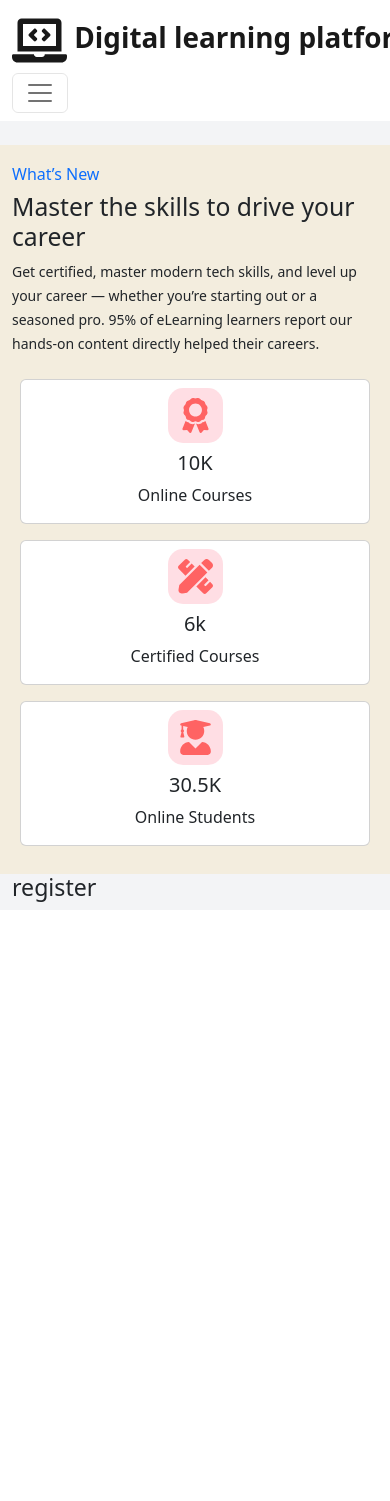
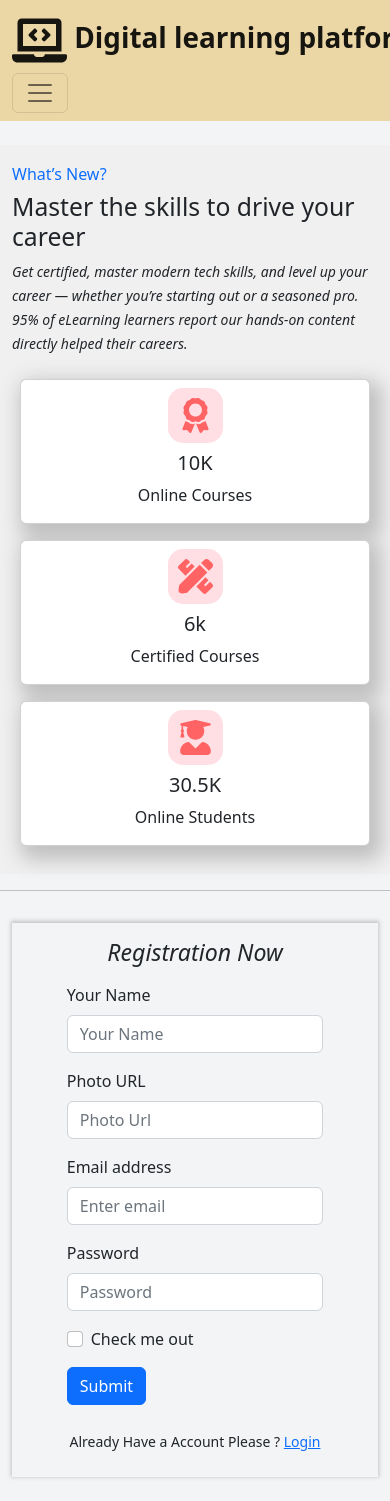
Before and after one commit to bidduthosen/digital-learning-platform-client-side, a React (Create React App) app: page /register in a window 390 px wide. Shown: the top 1501 px of the page. Before the commit the page ends 910 px from the top, so only its background shows below. Built offline with nearby package versions, Linux system fonts and the light colour scheme; no server answers.

Commit message:
register components create and website layout edit

```diff
--- a/src/Pages/CourseCart/CourseCart.css
+++ b/src/Pages/CourseCart/CourseCart.css
@@ -1,4 +1,11 @@
 .courser-cart{
-    align-items: center;
-    background-color: rgb(255 255 255 / 28%)!important
+    background-color: rgb(255 255 255 / 28%)!important;
+    box-shadow: 10px 10px 8px 10px #88888875;
+
+    border: 2px solid blue;
 }
+.courser-cart-img{
+    display: flex;
+   justify-content: center;
+
+}
--- a/src/Pages/Login/Login/Login.js
+++ b/src/Pages/Login/Login/Login.js
@@ -16,8 +16,8 @@ const Login = () => {
                 <Col md='6'>
                     <LoginBanner></LoginBanner>
                 </Col>
-                <Col md='6'>
-                    <h3 className='mb-5 fs-bold'>Sign In Your Account</h3>
+                <Col md='6' style={{boxShadow: "rgb(136 136 136 / 46%) 0px -1px 4px 1px"}}>
+                    <h3 className='my-3 fs-bold fst-italic'>Sign In Your Account</h3>
                     <Form>
                         <Form.Group className="mb-3" controlId="formBasicEmail">
                           <Form.Label>Email address</Form.Label>
@@ -29,7 +29,7 @@ const Login = () => {
                           <Form.Control type="password" name='password' placeholder="Password" required/>
                         </Form.Group>
                         <Form.Group className="mb-3" controlId="formBasicCheckbox">
-                          <Form.Check type="checkbox" label="Check me out" />
+                          <Form.Check type="checkbox" label="Accept" />
                         </Form.Group>
                         <Button variant="outline-primary w-100" type="submit">
                           Submit
--- a/src/Pages/Login/Register/Register.js
+++ b/src/Pages/Login/Register/Register.js
@@ -1,10 +1,41 @@
 import React from 'react';
+import { Container } from 'react-bootstrap';
+import Button from 'react-bootstrap/Button';
+import Form from 'react-bootstrap/Form';
+import { Link } from 'react-router-dom';
 
 const Register = () => {
     return (
-        <div>
-            <h3>register</h3>
-        </div>
+        <Container style={{boxShadow: "rgb(136 136 136 / 46%) 0px -1px 4px 1px"}}>
+            <h3 className='my-3 fs-bold fst-italic text-center pt-3'>Registration Now</h3>
+            <Form className='w-75 mx-auto'>
+                <Form.Group className="mb-3" controlId="formBasicName">
+                  <Form.Label>Your Name</Form.Label>
+                  <Form.Control type="text" name='name' placeholder="Your Name" required/>
+                </Form.Group>
+                <Form.Group className="mb-3" controlId="formBasicPhoto">
+                  <Form.Label>Photo URL</Form.Label>
+                  <Form.Control type="text" name='photoURL' placeholder="Photo Url" required/>
+                </Form.Group>
+                <Form.Group className="mb-3" controlId="formBasicEmail">
+                  <Form.Label>Email address</Form.Label>
+                  <Form.Control type="email" name='email' placeholder="Enter email" required/>
+                </Form.Group>
+
+                <Form.Group className="mb-3" controlId="formBasicPassword">
+                  <Form.Label>Password</Form.Label>
+                  <Form.Control type="password" name='password' placeholder="Password" required/>
+                </Form.Group>
+                <Form.Group className="mb-3" controlId="formBasicCheckbox">
+                  <Form.Check type="checkbox" label="Check me out" />
+                </Form.Group>
+                <Button variant="primary" type="submit">
+                  Submit
+                </Button>
+            </Form>
+            <p className='text-center my-4 pb-4'><small>Already Have a Account Please ? <Link to='/login'>Login</Link></small></p>
+
+        </Container>
     );
 };
 
--- a/src/Pages/Shared/Header/Header.js
+++ b/src/Pages/Shared/Header/Header.js
@@ -14,7 +14,7 @@ import './Header.css';
 
 const Header = () => {
     return (
-        <Navbar collapseOnSelect expand="lg" bg="white" variant="white mb-4">
+        <Navbar collapseOnSelect expand="lg" style={{background: "#ebd6a6"}} variant="white mb-4">
             <Container>
               <Navbar.Brand href="#home" className='fs-1 fw-bold'><FaLaptopCode style={{fontSize: '55px'}}/> Digital learning platform</Navbar.Brand>
               <Navbar.Toggle aria-controls="responsive-navbar-nav" />
@@ -25,7 +25,8 @@ const Header = () => {
                   <Link className='me-2 nav-link' to="/blog">Blog</Link>
                 </Nav>
                 <Nav>
-                <Link  to='/login'><Button style={{background: '#a6b7a9ad', color: 'black', textAlign: 'center'}}>Login</Button></Link>
+                <Link  to='/login'><Button variant="outline-dark m-2">Login</Button></Link>
+                <Link  to='/register'><Button variant="outline-dark m-2">Register</Button></Link>
                   {/* <Nav.Link eventKey={2} href={`/login`}>Dank memes</Nav.Link> */}
                 </Nav>
               </Navbar.Collapse>
--- a/src/Pages/Shared/LeftSiteNav/LeftSiteNav.js
+++ b/src/Pages/Shared/LeftSiteNav/LeftSiteNav.js
@@ -13,10 +13,13 @@ const LeftSiteNav = () => {
     }, [])
 
     return (
-        <div className='py-3 d-none d-md-block'>
+        <div className='py-3 d-none d-md-block border border-primary'>
             <h3 style={{textAlign: 'center', paddingBottom: '15px',}}>Course List</h3>
             {
-                courses?.map(course=> <p className='left-courses-info' key={course.id}><Link className='courses-link'  to={`/course/${course.id}`}>{course.name}</Link></p>)
+                courses?.map(course=> <p
+                    className='left-courses-info'
+                    key={course.id}>
+                    <Link className='courses-link'  to={`/course/${course.id}`}>{course.course_name}</Link></p>)
             }
         </div>
     );
--- a/src/Pages/SkillDevelop/SkillDevelop.js
+++ b/src/Pages/SkillDevelop/SkillDevelop.js
@@ -6,18 +6,18 @@ import { FaPencilRuler, FaUserGraduate, FaAward } from 'react-icons/fa';
 const SkillDevelop = () => {
     return (
         <Container>
-            <Row style={{background: '#f5e8cb8f', padding: '20px 0'}}>
+            <Row style={{background: '#f0f0f0', padding: '20px 0'}}>
                 <Col md='4'>
                     <div>
-                        <h6 className='text-primary'>What’s New</h6>
-                        <h2>Master the skills to drive your career</h2>
-                        <p><small>Get certified, master modern tech skills, and level up your career — whether you’re starting out or a seasoned pro. 95% of eLearning learners report our hands-on content directly helped their careers.</small></p>
+                        <h6 className='text-primary'>What’s New?</h6>
+                        <h2 className='fw-lighter"'>Master the skills to drive your career</h2>
+                        <p><small className='fst-italic'>Get certified, master modern tech skills, and level up your career — whether you’re starting out or a seasoned pro. 95% of eLearning learners report our hands-on content directly helped their careers.</small></p>
                     </div>
                 </Col>
                 <Col md='8'>
                     <Row >
                         <Col md='6' lg='4'>
-                            <Card className='align-items-center py-2 m-2'>
+                            <Card className='align-items-center py-2 m-2' style={{boxShadow: "rgb(136 136 136 / 46%) 6px 8px 19px 6px"}}>
                                 <FaAward style={{fontSize: '55px', background: '#ffc0cb85', padding: '10px', borderRadius:'15px', color:'#ff6363'}}/>
                                 <div className='text-center py-2'>
                                   <Card.Title>10K</Card.Title>
@@ -26,7 +26,7 @@ const SkillDevelop = () => {
                             </Card>
                         </Col>
                         <Col md='6' lg='4'>
-                            <Card className='align-items-center py-2 m-2'>
+                            <Card className='align-items-center py-2 m-2' style={{boxShadow: "rgb(136 136 136 / 46%) 6px 8px 19px 6px"}}>
                                 <FaPencilRuler style={{fontSize: '55px', background: '#ffc0cb85', padding: '10px', borderRadius:'15px', color:'#ff6363'}}></FaPencilRuler>
                                 <div className='text-center py-2'>
                                   <Card.Title>6k</Card.Title>
@@ -35,7 +35,7 @@ const SkillDevelop = () => {
                             </Card>
                         </Col>
                         <Col md='6' lg='4'>
-                            <Card className='align-items-center py-2 m-2'>
+                            <Card className='align-items-center py-2 m-2' style={{boxShadow: "rgb(136 136 136 / 46%) 6px 8px 19px 6px"}}>
                                 <FaUserGraduate style={{fontSize: '55px', background: '#ffc0cb85', padding: '10px', borderRadius:'15px', color:'#ff6363'}}/>
                                 <div className='text-center py-2'>
                                   <Card.Title>30.5K</Card.Title>
--- a/src/layouts/Main.js
+++ b/src/layouts/Main.js
@@ -10,9 +10,10 @@ const Main = () => {
         <div style={{background: 'rgba(27, 41, 80, 0.05)'}}>
             <Header></Header>
             <SkillDevelop></SkillDevelop>
+            <hr />
             <Container>
                 <Row>
-                    <Col lg='3 bg-success bg-opacity-25'>
+                    <Col lg='3'>
                         <LeftSiteNav></LeftSiteNav>
                     </Col>
                     <Col lg='9'><Outlet></Outlet></Col>
```
Also changed, not shown: src/Pages/CourseCart/CourseCart.js (+24 -3 lines), src/Pages/CourseDetails/CourseDetails.js (+1 -1 lines), src/Pages/LoginBanner/LoginBanner.js (+2 -2 lines).
